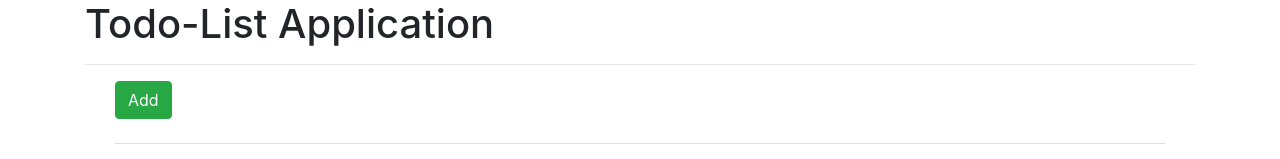
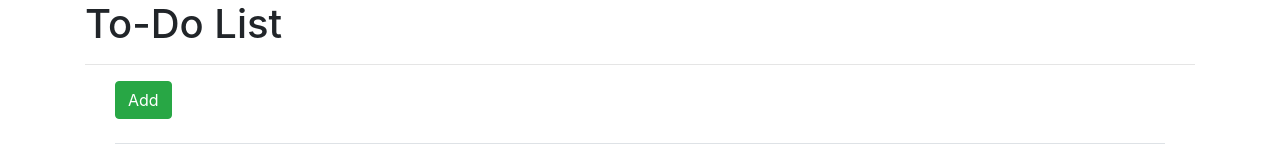
Before and after one commit to hfish063/todo-list, a React (Create React App) app in the folder src/main/frontend/: page /home in a window 1280 px wide. Shown: the top 159 px of the page. Built offline with nearby package versions, Linux system fonts and the light colour scheme; no server answers.

Commit message:
Added routing functionality for central endpoints / and /home

```diff
--- a/src/main/frontend/src/component/TodoListApp.jsx
+++ b/src/main/frontend/src/component/TodoListApp.jsx
@@ -1,12 +1,29 @@
 import React, {Component} from "react";
 import ListTasksComponent from "./ListTasksComponent";
+import { BrowserRouter, Route, Routes } from "react-router-dom";
 
 class TodoListApp extends Component {
     render() {
-        return ( <>
-            <h1>Todo-List Application</h1>
+        return (
+            // temp comment for debugging purposes:
+            // <>
+            //     <h1>To-do List Application</h1>
+            //     <hr></hr>
+            //     <ListTasksComponent/>
+            //     <hr></hr>
+            // </>
+
+            <>
+            <h1>To-Do List</h1>
             <hr></hr>
-            <ListTasksComponent/>
+
+            <BrowserRouter>
+                <Routes>
+                    <Route path="/" element={<ListTasksComponent />} />
+                    <Route path="/home" element={<ListTasksComponent />} />
+                </Routes>
+            </BrowserRouter>
+
             <hr></hr>
             </>
         )
```
